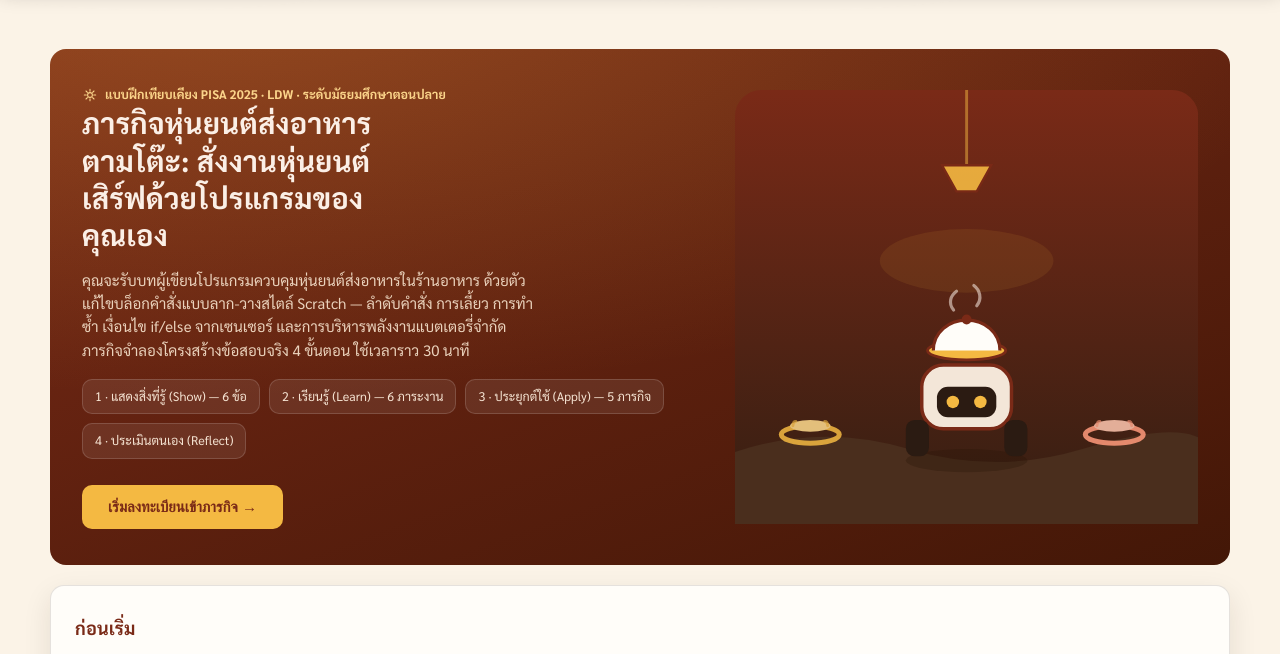
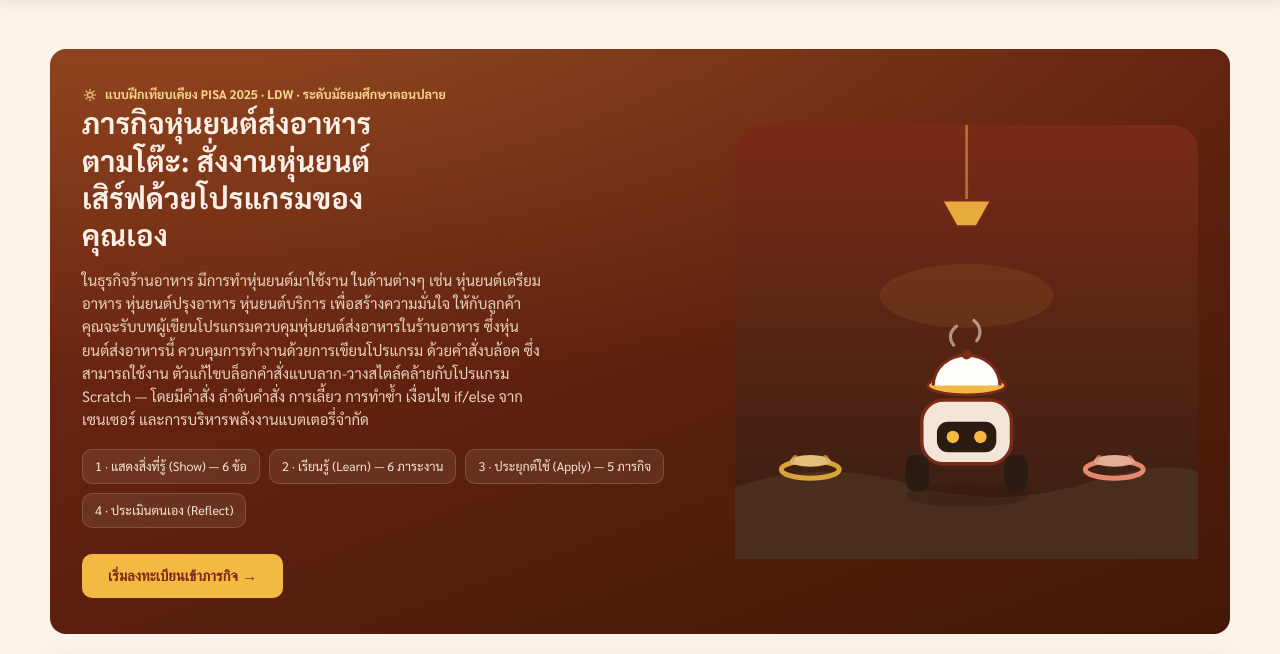
Before and after one commit to ripongK/foodDeliveryRobot, a plain HTML site: page index.html in a window 1280 px wide. Shown: the part 74-728 px from the top of the page. Drawn offline with Linux system fonts and the light colour scheme; a web font is replaced by a local one.

Commit message:
Update index.html

```diff
--- a/index.html
+++ b/index.html
@@ -612,7 +612,7 @@ function renderIntro(main){
     <div class="hero-copy">
       <div class="eyebrow-phase" style="color:#FBD48A;">${iconTag('apply')}แบบฝึกเทียบเคียง PISA 2025 · LDW · ระดับมัธยมศึกษาตอนปลาย</div>
       <h1>ภารกิจหุ่นยนต์ส่งอาหารตามโต๊ะ: สั่งงานหุ่นยนต์เสิร์ฟด้วยโปรแกรมของคุณเอง</h1>
-      <p>คุณจะรับบทผู้เขียนโปรแกรมควบคุมหุ่นยนต์ส่งอาหารในร้านอาหาร ด้วยตัวแก้ไขบล็อกคำสั่งแบบลาก-วางสไตล์ Scratch — ลำดับคำสั่ง การเลี้ยว การทำซ้ำ เงื่อนไข if/else จากเซนเซอร์ และการบริหารพลังงานแบตเตอรี่จำกัด ภารกิจจำลองโครงสร้างข้อสอบจริง 4 ขั้นตอน ใช้เวลาราว 30 นาที</p>
+      <p>  ในธุรกิจร้านอาหาร มีการทำหุ่นยนต์มาใช้งาน ในด้านต่างๆ เช่น หุ่นยนต์เตรียมอาหาร  หุ่นยนต์ปรุงอาหาร  หุ่นยนต์บริการ  เพื่อสร้างความมั่นใจ ให้กับลูกค้า   คุณจะรับบทผู้เขียนโปรแกรมควบคุมหุ่นยนต์ส่งอาหารในร้านอาหาร ซึ่งหุ่นยนต์ส่งอาหารนี้  ควบคุมการทำงานด้วยการเขียนโปรแกรม  ด้วยคำสั่งบล้อค  ซึ่งสามารถใช้งาน ตัวแก้ไขบล็อกคำสั่งแบบลาก-วางสไตล์คล้ายกับโปรแกรม Scratch —  โดยมีคำสั่ง ลำดับคำสั่ง การเลี้ยว การทำซ้ำ เงื่อนไข if/else จากเซนเซอร์ และการบริหารพลังงานแบตเตอรี่จำกัด</p>
       <div class="intro-badges">
         <div class="badge">1 · แสดงสิ่งที่รู้ (Show) — 6 ข้อ</div>
         <div class="badge">2 · เรียนรู้ (Learn) — 6 ภาระงาน</div>
```
